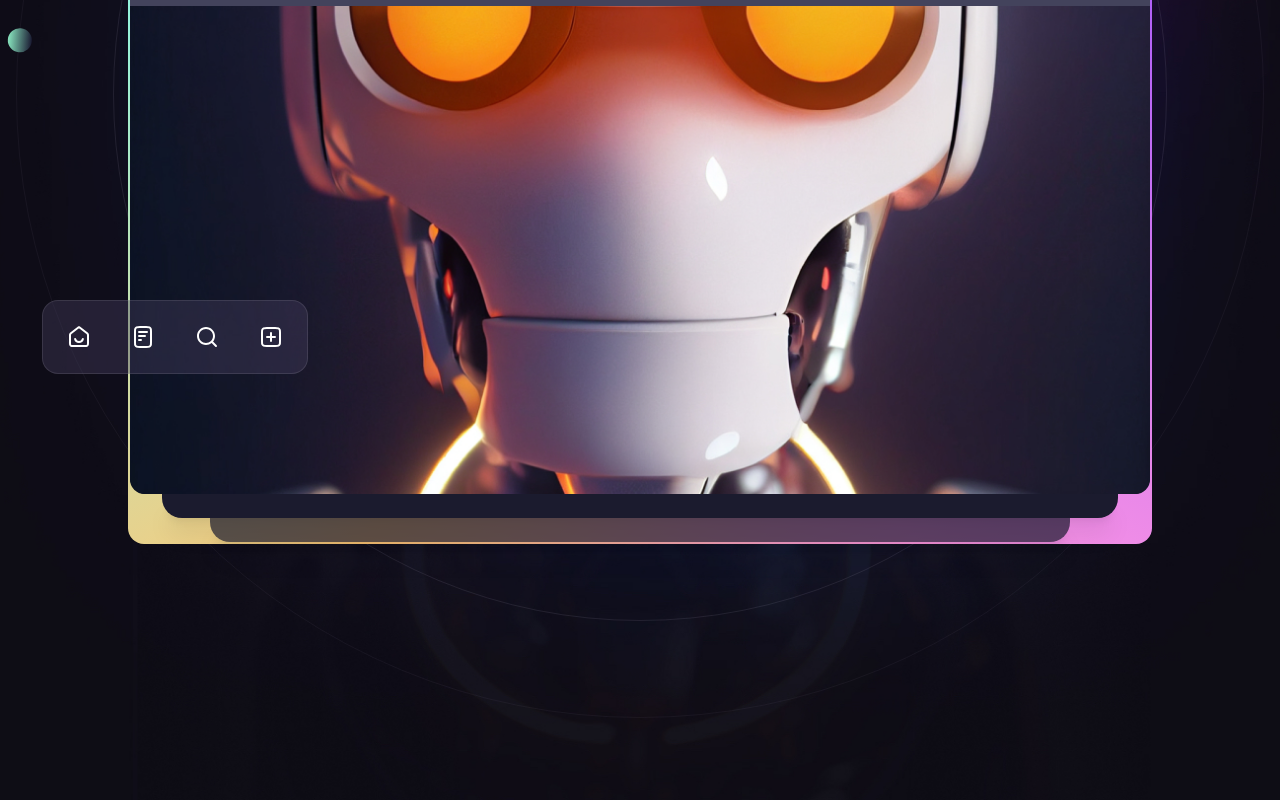
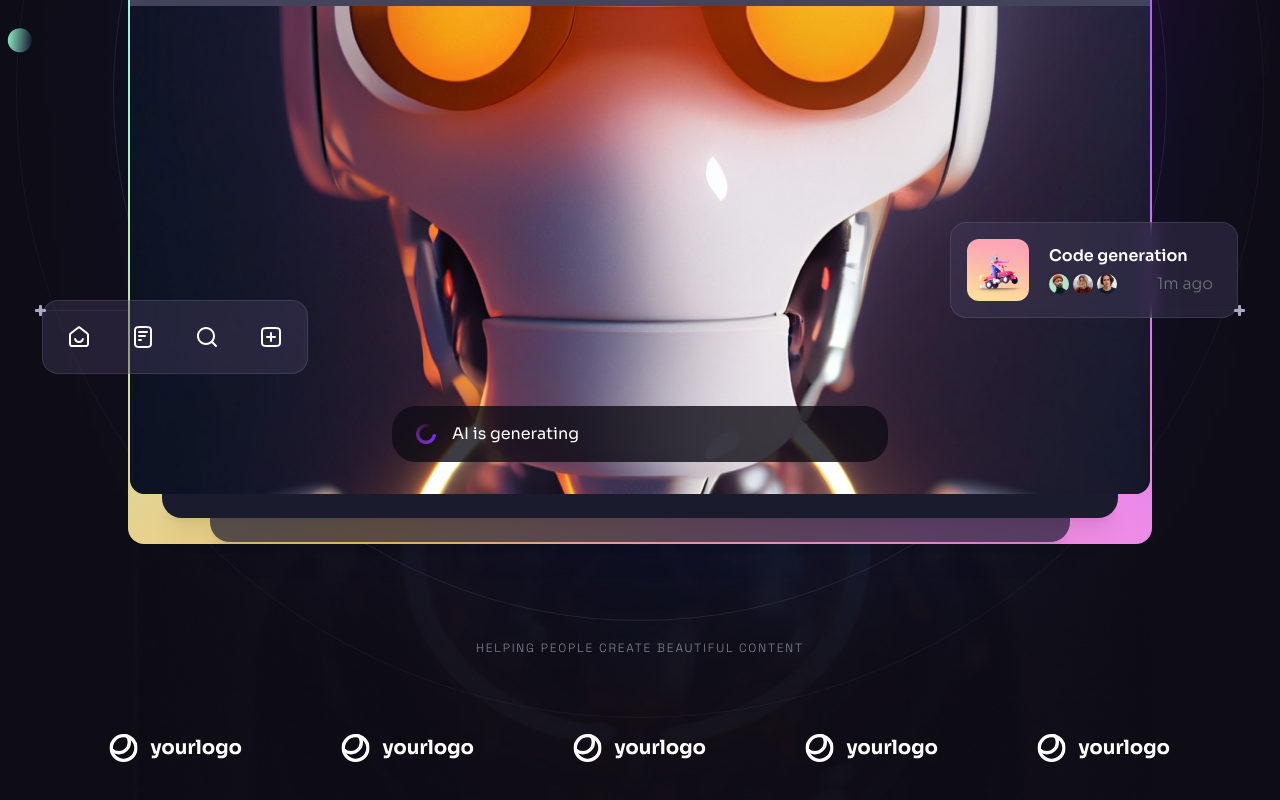
Before and after one commit to VelizarDabov/Modern-UI-UX-website, a React (Vite) app: page / in a window 1280 px wide. Shown: the part 574-1374 px from the top of the page. Built offline with nearby package versions, Linux system fonts and the light colour scheme.

Commit message:
header section ready

```diff
--- /dev/null
+++ b/src/components/CompanyLogos.jsx
@@ -0,0 +1,21 @@
+import { companyLogos } from "../constants"
+
+
+const CompanyLogos = ({className,}) => {
+  return (
+    <div className={className}>
+        <h5 className="tagline mb-6 text-center  text-n-1/50">
+        Helping people create beautiful content
+            </h5>
+            <ul className="flex">
+                {companyLogos.map((logo, index) => (
+                    <li key={index} className="flex items-center justify-center flex-1 h-[8.5rem]">
+<img src={logo} alt="logo" width={134} height={28} />
+                    </li>
+                ))}
+            </ul>
+    </div>
+  )
+}
+
+export default CompanyLogos
--- /dev/null
+++ b/src/components/Generating.jsx
@@ -0,0 +1,13 @@
+import { loading } from "../assets"
+
+
+const Generating = ({className}) => {
+  return (
+    <div className={`flex items-center h-[3.5rem] px-6 bg-n-8/80 rounded-1.7rem ${className || ''} text-base rounded-3xl`}>
+<img className="w-5 h-5 mr-4" src={loading} alt="Loading"/>
+AI is generating
+    </div>
+  )
+}
+
+export default Generating
--- a/src/components/Hero.jsx
+++ b/src/components/Hero.jsx
@@ -3,11 +3,14 @@
 import Button from "./Button";
 import { robot } from "../assets";
 import { BackgroundCircles, BottomLine, Gradient } from "./design/Hero";
-import {heroIcons} from '../constants'
+import { heroIcons } from "../constants";
 import { ScrollParallax } from "react-just-parallax";
 import { useRef } from "react";
+import Generating from "./Generating";
+import Notification from "./Notification";
+import CompanyLogos from "./CompanyLogos";
 const Hero = () => {
-    const paralaxRef=useRef()
+  const paralaxRef = useRef();
   return (
     <Section
       className="pt-[12rem] -mt-[5.25rem]"
@@ -17,7 +20,7 @@
       <div className="container relative" ref={paralaxRef}>
         <div className="relative z-1 max-w-[62rem] mx-auto text-center mb-[4rem] md:mb-20 lg:mb-[6rem]">
           <h1 className="h1 mb-6">
-            Explore the Possibilities of AI Chatting with{" "}
+            Explore the Possibilities of&nbsp;AI&nbsp; Chatting with{" "}
             <span className="inline-block relative">
               Brainware{" "}
               <img
@@ -50,14 +53,21 @@
                   height={490}
                   alt="AI"
                 />
+                <Generating className="absolute left-4 right-4 bottom-5 md:left-1/2 md:right-auto md:bottom-8 md:w-[31rem] md:-translate-x-1/2" />
                 <ScrollParallax isAbsolutelyPositioned>
                   <ul className="hidden absolute -left-[5.5rem] bottom-[7.5rem] px-1 py-1 bg-n-9/40 backdrop:-blur border border-n-1/10 rounded-2xl xl:flex">
                     {heroIcons.map((icon, index) => (
                       <li key={index} className="p-5">
-<img src={icon} width={24} height={25}/>
+                        <img src={icon} width={24} height={25} />
                       </li>
                     ))}
                   </ul>
+                </ScrollParallax>
+                <ScrollParallax isAbsolutelyPositioned>
+                  <Notification
+                    className="hidden absolute -right-[5.5rem] bottom-[11rem] w-[18rem] xl:flex"
+                    title="Code generation"
+                  />
                 </ScrollParallax>
               </div>
             </div>
@@ -75,7 +85,9 @@
           </div>
           <BackgroundCircles />
         </div>
+        <CompanyLogos className='hidden relative z-10 mt-10 lg:block' />
       </div>
+      <BottomLine />
     </Section>
   );
 };
--- /dev/null
+++ b/src/components/Notification.jsx
@@ -0,0 +1,46 @@
+import { notification1 } from "../assets";
+import { notificationImages } from "../constants";
+
+const Notification = ({ className, title }) => {
+  return (
+    <div
+      className={`${
+        className || ""
+      } flex items-center p-4 pr-6 bg-n-9/40 backdrop-blur border border-n-1/10 rounded-2xl gap-5`}
+    >
+      <img
+        src={notification1}
+        width={62}
+        height={62}
+        alt="image"
+        className="rounded-xl"
+      />
+      <div className="flex-1">
+        <h6 className="mb-1 font-semibold justify-between text-base">
+          {title}
+        </h6>
+        <div className="flex items-center justify-between">
+          <ul className="flex -m-0.5">
+            {notificationImages.map((image, index) => (
+              <li
+                key={index}
+                className="flex w-6 h-6 border-2 border-n-12 rounded-full overflow-hidden"
+              >
+                <img
+                  src={image}
+                  width={20}
+                  height={20}
+                  className="w-full"
+                  alt="item"
+                />
+              </li>
+            ))}
+          </ul>
+          <div className="body-2 text-n-13">1m ago</div>
+        </div>
+      </div>
+    </div>
+  );
+};
+
+export default Notification;
```
Lines whose indentation alone changed are shown as unchanged.
